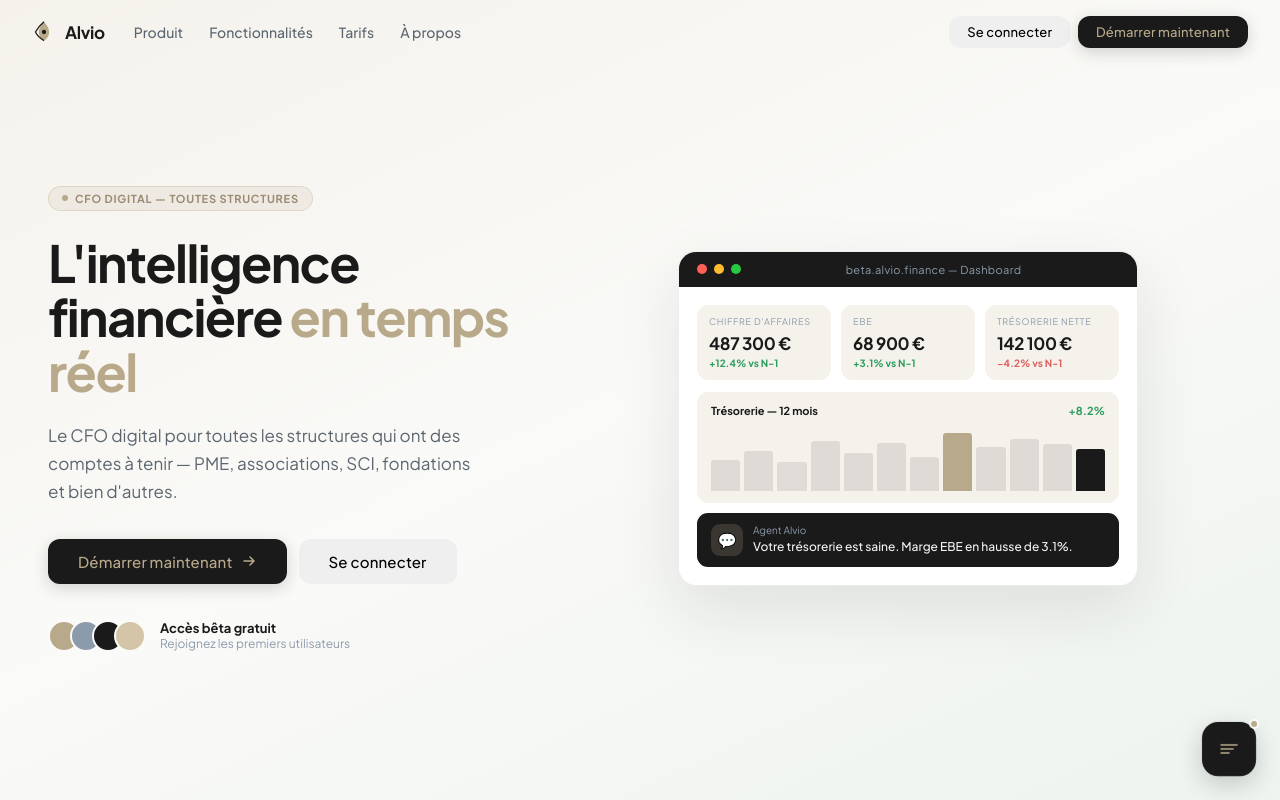
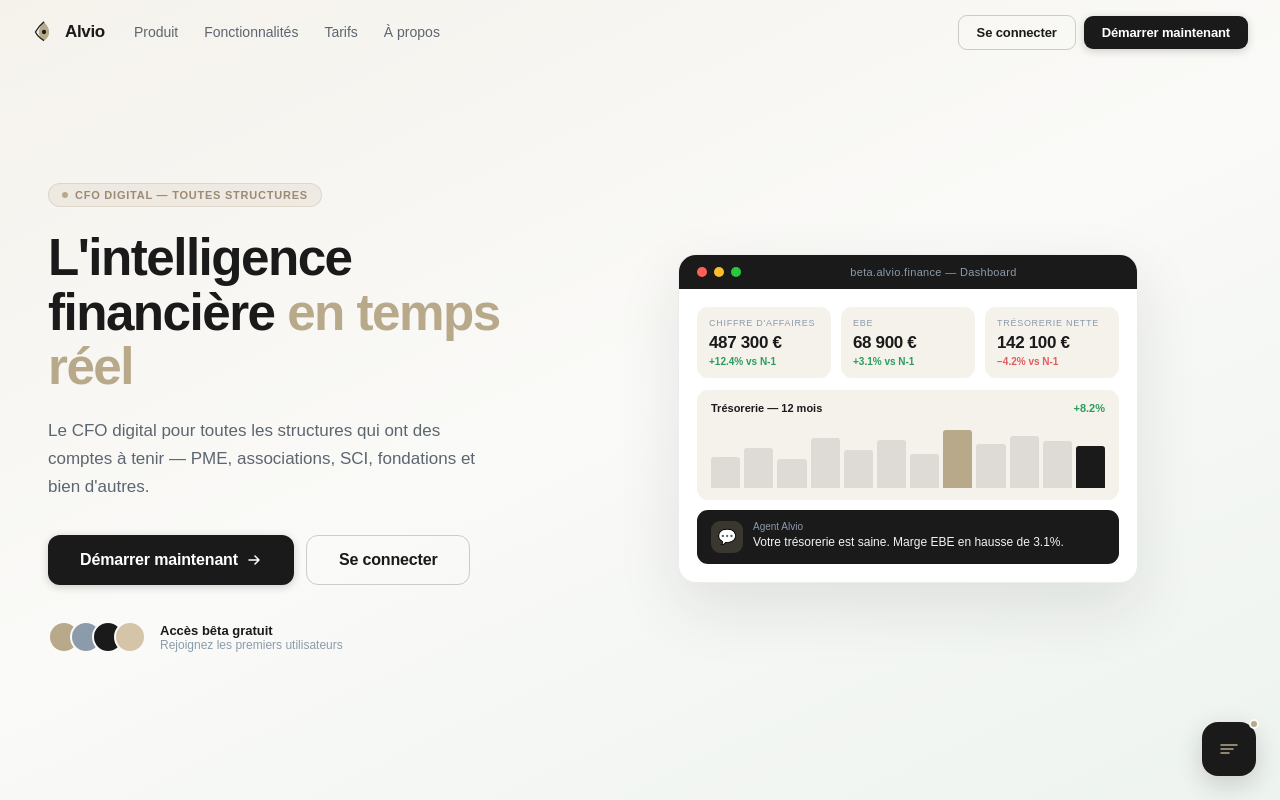
Before and after one commit to unalomeltd-spec/alvio, a Next.js app: page / in a window 1280 px wide. Shown: the top 800 px of the page. Built offline with nearby package versions, Linux system fonts and the light colour scheme.

Commit message:
Update globals.css

```diff
--- a/src/app/globals.css
+++ b/src/app/globals.css
@@ -1,94 +1,104 @@
-@import url('https://fonts.googleapis.com/css2?family=Plus+Jakarta+Sans:wght@300;400;500;600;700&display=swap');
-
 *, *::before, *::after { box-sizing: border-box; margin: 0; padding: 0; }
 html { scroll-behavior: smooth; }
-body { background: #F2F3F5; font-family: 'Plus Jakarta Sans', sans-serif; overflow-x: hidden; color: #1A1A1A; }
+body { background: #FAFAF8; font-family: 'Plus Jakarta Sans', sans-serif; overflow-x: hidden; color: #1A1A1A; }
 a { text-decoration: none; color: inherit; }
 
 :root {
   --carbon: #1A1A1A;
   --champagne: #B8A98A;
   --pearl: #F2F3F5;
+  --sand: #F5F2EC;
   --silver: #8C9BAB;
   --white: #ffffff;
   --green: #2a9d5c;
   --red: #e25c5c;
---border: rgba(140,155,171,.2);
+  --border: rgba(26,26,26,.1);
   --spring: cubic-bezier(.34,1.56,.64,1);
---ease-out: cubic-bezier(.34,1.2,.64,1);
+  --ease-out: cubic-bezier(.22,1,.36,1);
 }
 
-@keyframes ripple-out { to { transform: scale(4); opacity: 0; } }
-@keyframes ticker-scroll { from { transform: translateX(0); } to { transform: translateX(-50%); } }
-@keyframes float-a { 0%,100% { transform: translateY(0) scale(1); } 50% { transform: translateY(-18px) scale(1.04); } }
-@keyframes float-b { 0%,100% { transform: translateY(0) scale(1); } 50% { transform: translateY(-12px) scale(.97); } }
-@keyframes fade-up { from { opacity: 0; transform: translateY(28px); } to { opacity: 1; transform: translateY(0); } }
-@keyframes fade-in { from { opacity: 0; } to { opacity: 1; } }
-@keyframes hero-in { from { opacity: 0; transform: translateY(24px); } to { opacity: 1; transform: translateY(0); } }
-@keyframes bar-grow { from { height: 0; } }
-@keyframes agent-pulse { 0%,100% { transform: scale(1); box-shadow: 0 8px 24px rgba(26,26,26,.2); } 50% { transform: scale(1.07); box-shadow: 0 12px 32px rgba(26,26,26,.28); } }
-@keyframes modal-in { from { opacity: 0; transform: scale(.96) translateY(12px); } to { opacity: 1; transform: scale(1) translateY(0); } }
-@keyframes overlay-in { from { opacity: 0; } to { opacity: 1; } }
-@keyframes spin { to { transform: rotate(360deg); } }
-@keyframes shake { 0%,100% { transform: translateX(0); } 20%,60% { transform: translateX(-6px); } 40%,80% { transform: translateX(6px); } }
+@keyframes fade-up { from { opacity:0; transform:translateY(32px); } to { opacity:1; transform:translateY(0); } }
+@keyframes fade-in { from { opacity:0; } to { opacity:1; } }
+@keyframes bar-grow { from { height:0; } }
+@keyframes ripple-out { to { transform:scale(4); opacity:0; } }
+@keyframes ticker-scroll { from { transform:translateX(0); } to { transform:translateX(-50%); } }
+@keyframes agent-pulse { 0%,100% { box-shadow:0 8px 24px rgba(26,26,26,.18); } 50% { box-shadow:0 12px 36px rgba(184,169,138,.4); } }
+@keyframes modal-in { from { opacity:0; transform:scale(.96) translateY(12px); } to { opacity:1; transform:scale(1) translateY(0); } }
+@keyframes overlay-in { from { opacity:0; } to { opacity:1; } }
+@keyframes spin { to { transform:rotate(360deg); } }
+@keyframes shake { 0%,100% { transform:translateX(0); } 20%,60% { transform:translateX(-6px); } 40%,80% { transform:translateX(6px); } }
 
 .btn {
   font-family: 'Plus Jakarta Sans', sans-serif;
-font-size: 14px; font-weight: 500; letter-spacing: .01em;
-padding: 11px 24px; border-radius: 12px; border: none;
+  font-size: 15px; font-weight: 700; letter-spacing: -.01em;
+  padding: 13px 28px; border-radius: 10px; border: none;
   cursor: pointer; display: inline-flex; align-items: center; gap: 8px;
-position: relative; overflow: hidden;
-transition: transform .25s var(--spring), box-shadow .2s ease, background .15s ease, color .15s ease, border-color .15s ease;
-white-space: nowrap;
+  position: relative; overflow: hidden; white-space: nowrap; flex-shrink: 0;
+  transition: transform .2s var(--spring), box-shadow .2s ease, background .15s ease, color .15s ease, border-color .15s ease;
 }
-.btn:active { transform: scale(.96) !important; transition-duration: .08s; }
-.btn-primary { background: var(--carbon); color: var(--champagne); box-shadow: 0 4px 16px rgba(26,26,26,.18); }
-.btn-primary:hover { transform: scale(1.05) translateY(-2px); box-shadow: 0 10px 28px rgba(26,26,26,.22); }
-.btn-secondary { background: transparent; color: var(--carbon); border: .5px solid rgba(26,26,26,.25); }
-.btn-secondary:hover { transform: scale(1.05) translateY(-2px); border-color: var(--champagne); color: var(--champagne); }
-.btn-ghost { background: transparent; color: var(--champagne); border: .5px solid var(--champagne); }
-.btn-ghost:hover { transform: scale(1.05) translateY(-2px); background: rgba(184,169,138,.08); }
-.btn-dark-ghost { background: transparent; color: #F2F3F5; border: .5px solid rgba(242,243,245,.25); }
-.btn-dark-ghost:hover { transform: scale(1.05) translateY(-2px); border-color: var(--champagne); color: var(--champagne); }
-.btn-full { width: 100%; justify-content: center; }
-.btn-lg { font-size: 15px; padding: 13px 30px; }
-.btn-sm { font-size: 13px; padding: 8px 18px; }
-.btn:disabled { opacity: .5; cursor: not-allowed; transform: none !important; }
+.btn:active { transform: scale(.97) !important; }
+.btn-primary { background: #1A1A1A; color: #fff; box-shadow: 0 2px 8px rgba(26,26,26,.2); }
+.btn-primary:hover { transform: translateY(-2px); box-shadow: 0 8px 24px rgba(26,26,26,.22); }
+.btn-champagne { background: #B8A98A; color: #1A1A1A; }
+.btn-champagne:hover { transform: translateY(-2px); box-shadow: 0 8px 24px rgba(184,169,138,.4); }
+.btn-outline { background: transparent; color: #1A1A1A; border: 1.5px solid rgba(26,26,26,.2); }
+.btn-outline:hover { transform: translateY(-2px); border-color: #1A1A1A; }
+.btn-ghost-white { background: transparent; color: #fff; border: 1.5px solid rgba(255,255,255,.3); }
+.btn-ghost-white:hover { transform: translateY(-2px); border-color: rgba(255,255,255,.7); }
+.btn-lg { font-size: 16px; padding: 15px 32px; border-radius: 12px; }
+.btn-sm { font-size: 13px; padding: 9px 18px; border-radius: 9px; }
+.btn:disabled { opacity:.5; cursor:not-allowed; transform:none !important; }
 
 .ripple-span {
   position: absolute; border-radius: 50%;
-background: rgba(184,169,138,.28); transform: scale(0);
+  background: rgba(255,255,255,.22); transform: scale(0);
   animation: ripple-out .55s ease-out forwards; pointer-events: none;
 }
 
-.input-wrap { display: flex; flex-direction: column; gap: 6px; }
-.input-label { font-size: 12px; font-weight: 500; color: var(--silver); letter-spacing: .04em; text-transform: uppercase; }
 .input-field {
-font-family: 'Plus Jakarta Sans', sans-serif;
-font-size: 14px; font-weight: 400; color: var(--carbon);
-background: var(--pearl); border: 1px solid transparent;
-border-radius: 10px; padding: 12px 14px;
-transition: border-color .2s ease, box-shadow .2s ease, background .2s ease;
-outline: none; width: 100%;
+  font-family: 'Plus Jakarta Sans', sans-serif; font-size: 14px; color: #1A1A1A;
+  background: #fff; border: 1.5px solid rgba(26,26,26,.12);
+  border-radius: 10px; padding: 12px 16px; outline: none; width: 100%;
+  transition: border-color .2s, box-shadow .2s;
 }
-.input-field::placeholder { color: var(--silver); }
-.input-field:focus { border-color: var(--champagne); background: #fff; box-shadow: 0 0 0 3px rgba(184,169,138,.12); }
-.input-field.error { border-color: var(--red); box-shadow: 0 0 0 3px rgba(226,92,92,.1); }
-.input-error { font-size: 12px; color: var(--red); }
+.input-field::placeholder { color: #8C9BAB; }
+.input-field:focus { border-color: #B8A98A; box-shadow: 0 0 0 3px rgba(184,169,138,.15); }
+.input-field.error { border-color: #e25c5c; }
+.input-label { font-size: 12px; font-weight: 700; color: #1A1A1A; letter-spacing: .04em; text-transform: uppercase; margin-bottom: 6px; display: block; }
+.input-error { font-size: 12px; color: #e25c5c; margin-top: 4px; }
 .input-icon-wrap { position: relative; }
-.input-icon-wrap .input-field { padding-left: 40px; }
-.input-icon-wrap .input-icon { position: absolute; left: 13px; top: 50%; transform: translateY(-50%); color: var(--silver); pointer-events: none; }
-.input-icon-wrap .input-eye { position: absolute; right: 13px; top: 50%; transform: translateY(-50%); color: var(--silver); cursor: pointer; background: none; border: none; padding: 0; display: flex; }
+.input-icon-wrap .input-field { padding-left: 42px; }
+.input-icon-wrap .input-icon { position: absolute; left: 14px; top: 50%; transform: translateY(-50%); color: #8C9BAB; pointer-events: none; }
+.input-icon-wrap .input-eye { position: absolute; right: 14px; top: 50%; transform: translateY(-50%); color: #8C9BAB; cursor: pointer; background: none; border: none; padding: 0; display: flex; }
 
-.reveal { opacity: 0; transform: translateY(22px); transition: opacity .6s ease, transform .6s var(--ease-out); }
-.reveal.visible { opacity: 1; transform: translateY(0); }
+.reveal { opacity:0; transform:translateY(24px); transition: opacity .6s var(--ease-out), transform .6s var(--ease-out); }
+.reveal.visible { opacity:1; transform:translateY(0); }
+
 /* Nav responsive */
 .nav-burger { display: none; }
 .nav-drawer { display: none; }
 
 @media (max-width: 768px) {
-.nav-links-desktop { display: none !important; }
-.nav-cta-desktop { display: none !important; }
+  .nav-desktop { display: none !important; }
   .nav-burger { display: flex !important; }
   .nav-drawer { display: block !important; }
+
+  .hero-section { flex-direction: column !important; padding: 36px 20px 32px !important; gap: 32px !important; text-align: center !important; }
+  .hero-left { flex: none !important; width: 100% !important; }
+  .hero-right { width: 100% !important; }
+  .hero-ctas { justify-content: center !important; }
+  .hero-social { justify-content: center !important; }
+  .hero-h1 { font-size: 32px !important; }
+  .hero-sub { max-width: 100% !important; }
+
+  .feat-bar-inner { flex-wrap: wrap !important; justify-content: center !important; gap: 12px !important; }
+
+  .features-section { padding: 48px 20px !important; }
+  .features-grid { grid-template-columns: 1fr !important; }
+
+  .cta-section { padding: 56px 20px !important; }
+  .cta-btns { flex-direction: column !important; align-items: stretch !important; max-width: 320px !important; margin: 0 auto !important; }
+  .cta-btns .btn { justify-content: center; }
+
+  .footer-inner { flex-direction: column !important; text-align: center !important; gap: 8px !important; padding: 20px !important; }
 }
```
Lines whose indentation alone changed are shown as unchanged.
